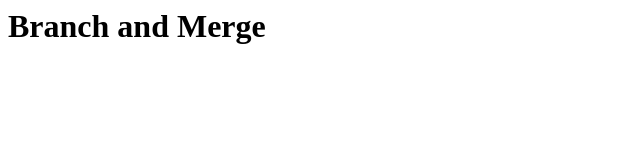
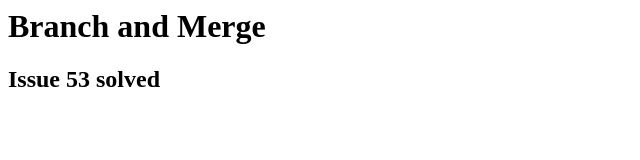
Before and after one commit to lcm0026/firstproject, a plain HTML site: page index.html in a window 1280 px wide. Shown: the whole page, without its empty margins (0-640 px from the left). Drawn offline with Linux system fonts and the light colour scheme.

Commit message:
finished the new footer [issue 53]

```diff
--- a/index.html
+++ b/index.html
@@ -1 +1,4 @@
-<html><h1>Branch and Merge</h1></html>
+<html>
+    <h1>Branch and Merge</h1>
+    <h2>Issue 53 solved</h2>
+</html>
```
